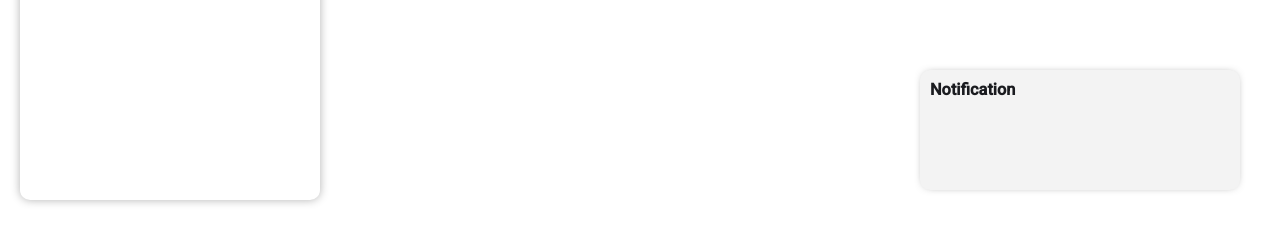
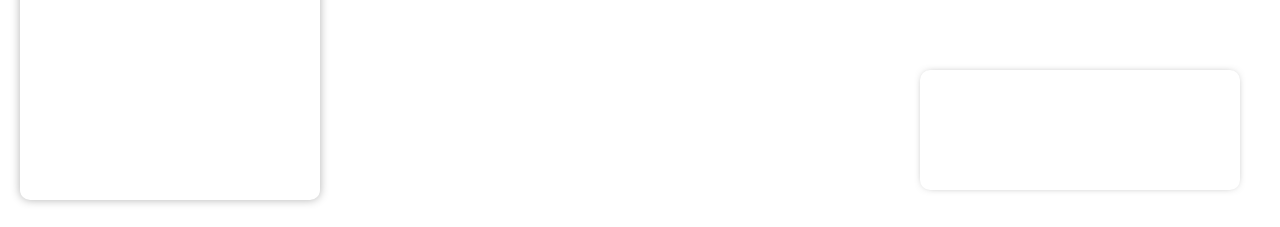
Before and after one commit to Onix322/ema-frontend, an Angular app: page / in a window 1280 px wide. Shown: the part 570-797 px from the top of the page. Built offline with nearby package versions, Linux system fonts and the light colour scheme.

Commit message:
Created notifications and small changes in style

```diff
--- a/src/app/app.css
+++ b/src/app/app.css
@@ -113,17 +113,3 @@
   border-radius: 10px;
   overflow: hidden;
 }
-
-/*NOTIFICATION*/
-.notification{
-  width: 300px;
-  height: 100px;
-  position: absolute;
-  z-index: 999;
-  bottom: 40px;
-  right: 40px;
-  background: #f3f3f3;
-  border-radius: 10px;
-  padding: 10px;
-  box-shadow: 0 0 10px -5px rgb(80, 80, 80);
-}
--- a/src/app/app.html
+++ b/src/app/app.html
@@ -54,7 +54,9 @@
     </div>
   </div>
 
-  <div class="notification">
-    <h3>Notification</h3>
-  </div>
+
+<app-notification>
+
+</app-notification>
+
 </section>
--- a/src/app/app.ts
+++ b/src/app/app.ts
@@ -6,6 +6,7 @@ import {QuickActions} from './components/content/quick-actions/quick-actions';
 import {MatExpansionPanel, MatExpansionPanelHeader, MatExpansionPanelTitle} from '@angular/material/expansion';
 import {CarsContent} from './components/content/cars-content/cars-content';
 import {DisplayContent} from './service/display-content';
+import {Notification} from './components/notification/notification';
 
 //measured in px
 type WindowDimensions = {
@@ -27,7 +28,7 @@ type LayoutSetting = {
 
 @Component({
   selector: 'app-root',
-  imports: [MatButton, MatIcon, MatExpansionPanel, MatExpansionPanelHeader, MatExpansionPanelTitle],
+  imports: [MatButton, MatIcon, MatExpansionPanel, MatExpansionPanelHeader, MatExpansionPanelTitle, Notification],
   templateUrl: './app.html',
   styleUrl: './app.css',
 })
--- /dev/null
+++ b/src/app/components/notification/notification.css
@@ -0,0 +1,12 @@
+.notification{
+  width: 300px;
+  height: 100px;
+  position: absolute;
+  z-index: 999;
+  bottom: 40px;
+  right: 40px;
+  background: white;
+  border-radius: 10px;
+  padding: 10px;
+  box-shadow: 0 0 10px -5px rgb(80, 80, 80);
+}
--- /dev/null
+++ b/src/app/components/notification/notification.html
@@ -0,0 +1,8 @@
+<div class="notification">
+  {{title}}
+  <ng-container>
+    <ng-content>
+
+    </ng-content>
+  </ng-container>
+</div>
--- /dev/null
+++ b/src/app/components/notification/notification.ts
@@ -0,0 +1,14 @@
+import {Component, Output} from '@angular/core';
+
+@Component({
+  selector: 'app-notification',
+  imports: [],
+  templateUrl: './notification.html',
+  styleUrl: './notification.css'
+})
+export class Notification {
+
+  @Output()
+  protected title: string = "";
+
+}
```
Also changed, not shown: 1 other file (tests, documents, lock files or other folders).
